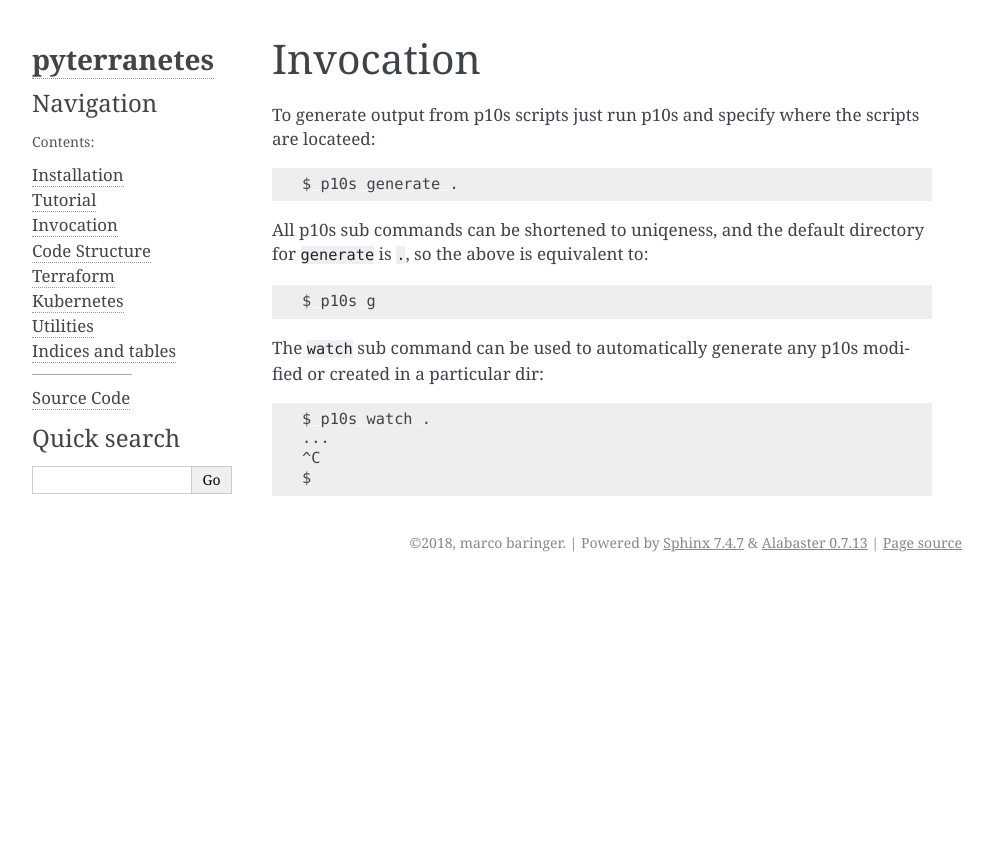
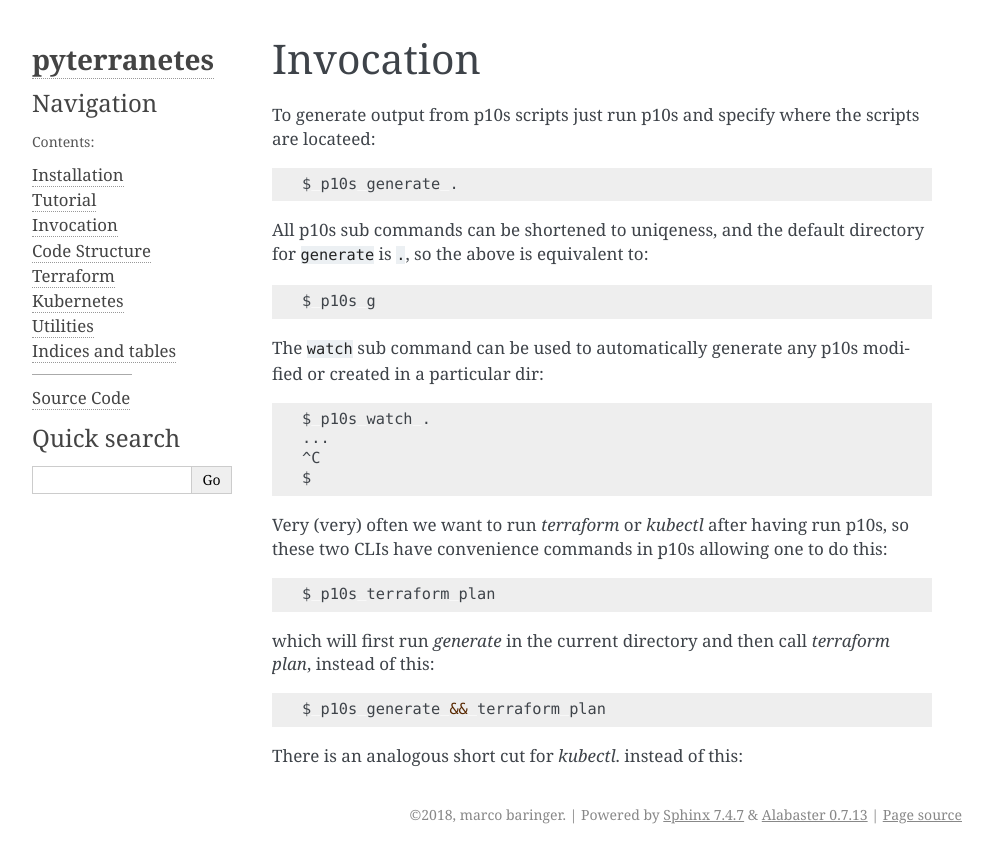
Before and after one commit to segv/pyterranetes, a Sphinx documentation site: the page built from docs/invocation.rst, in a window 1280 px wide. Shown: the top 863 px of the page, without its empty margins (148-1141 px from the left). Built offline with Sphinx 7.4.7, drawn with Linux system fonts in a browser that asks for light colours.

Commit message:
Add `terraform` and `kubectl` Convenience subcommands

```diff
--- a/docs/invocation.rst
+++ b/docs/invocation.rst
@@ -24,3 +24,21 @@ p10s modified or created in a particular dir:
     ...
     ^C
     $
+
+Very (very) often we want to run `terraform` or `kubectl` after having
+run p10s, so these two CLIs have convenience commands in p10s allowing
+one to do this:
+
+.. code-block:: bash
+
+    $ p10s terraform plan
+
+
+which will first run `generate` in the current directory and then call
+`terraform plan`, instead of this:
+
+.. code-block:: bash
+
+    $ p10s generate && terraform plan
+
+There is an analogous short cut for `kubectl`.  instead of this:
--- a/p10s/__version__.py
+++ b/p10s/__version__.py
@@ -1 +1 @@
-__version__ = '0.5.0'
+__version__ = '0.6.0'
```
Also changed, not shown: 3 other files.
